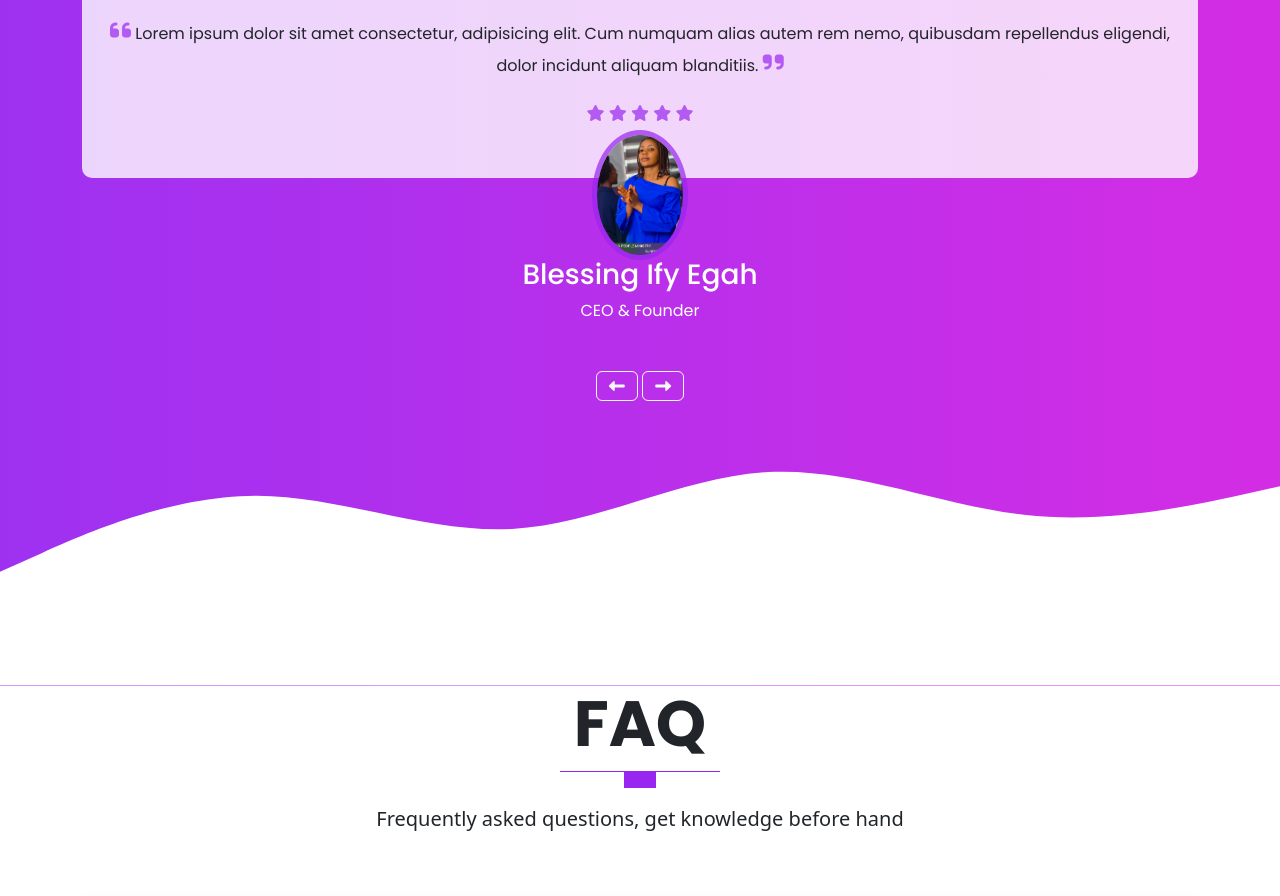
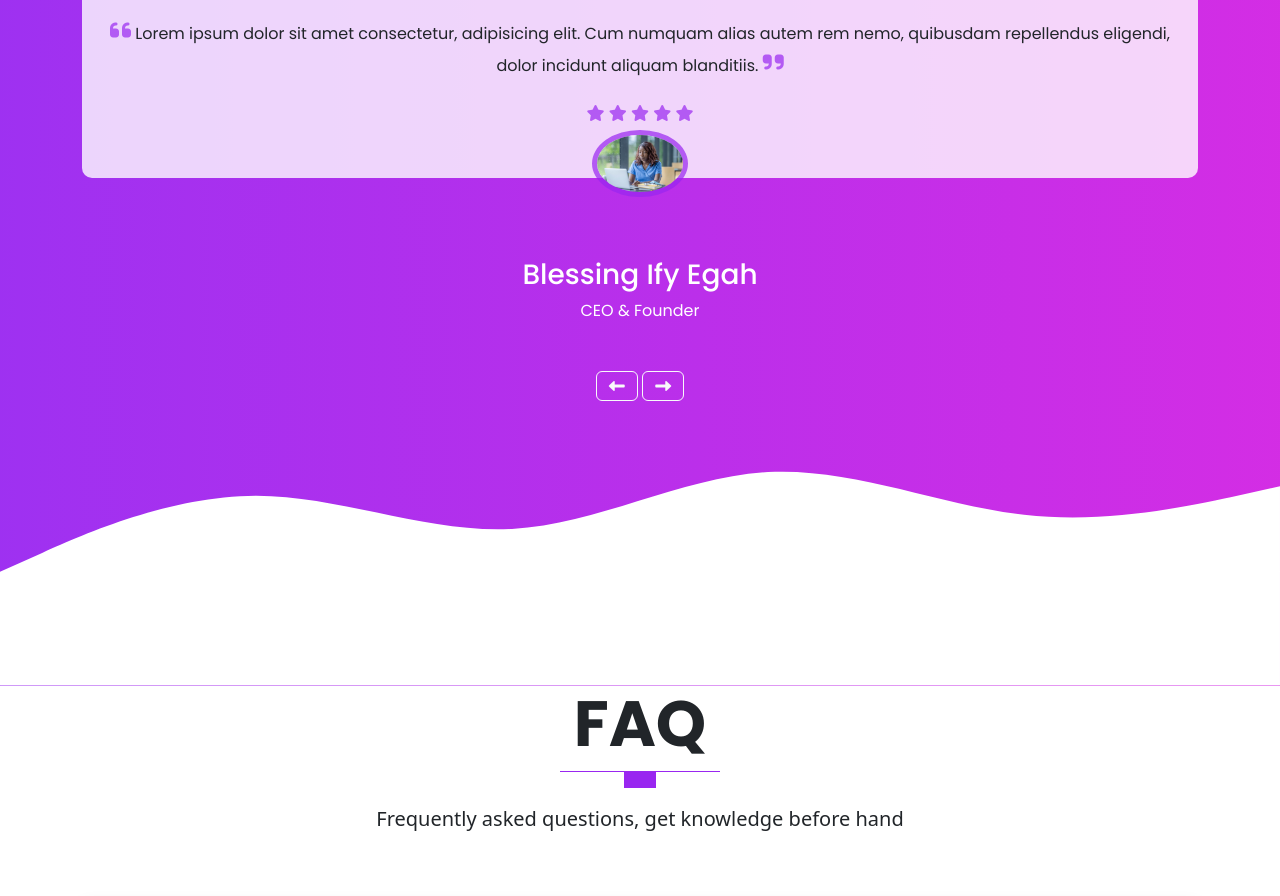
Before and after one commit to abojegabriel22/bootstrap-v5, a website: page index.html in a window 1280 px wide. Shown: the part 3680-4576 px from the top of the page. Drawn offline with Linux system fonts and the light colour scheme.

Commit message:
changing pictures

```diff
--- a/index.html
+++ b/index.html
@@ -265,7 +265,7 @@
                   </div>
                   <!--CLIENT PICTURE-->
                   <div class="testimonials__picture">
-                    <img src="/images/portfolio/client-1.jpg" alt="client-1 picture" class="rounded-circle img-fluid">
+                    <img src="images/portfolio/portfolio-9.jpg" alt="client-1 picture" class="rounded-circle img-fluid">
 
                   </div>
                   <!--CLIENT NAME AND ROLE-->
```
